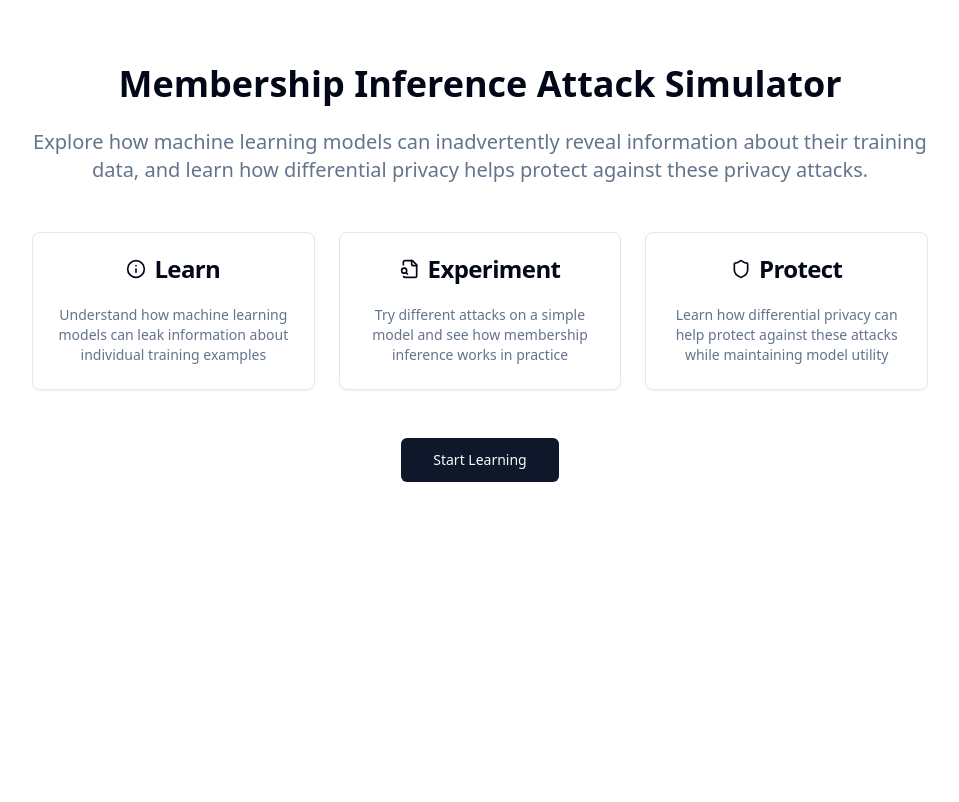
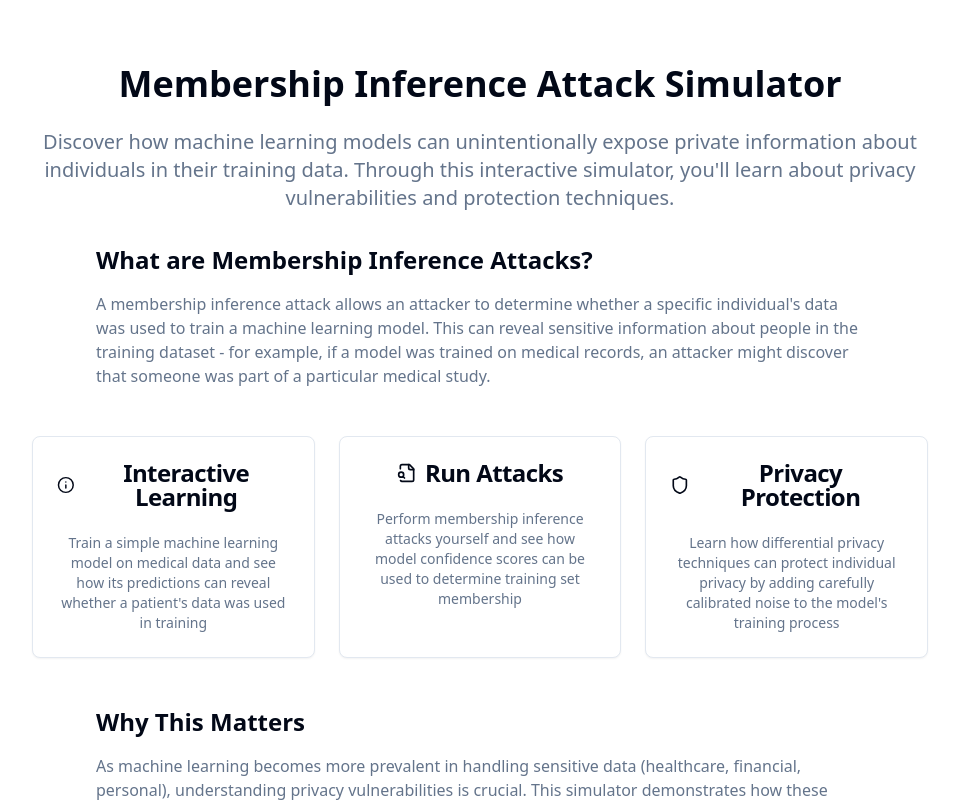
Before and after one commit to andrew-medrano/privacy-attack-explorer, a React (Vite) app: page / in a window 1280 px wide. Shown: the top 802 px of the page, without its empty margins (160-1119 px from the left). Built offline with nearby package versions, Linux system fonts and the light colour scheme.

Commit message:
Refine landing page content
Explain membership inference attacks and their implications.

```diff
--- a/src/pages/Landing.tsx
+++ b/src/pages/Landing.tsx
@@ -13,22 +13,28 @@ const Landing = () => {
       <div className="container mx-auto px-4 py-16">
         <div className="max-w-4xl mx-auto text-center">
           <h1 className="text-4xl font-bold mb-6">Membership Inference Attack Simulator</h1>
-          <p className="text-xl text-muted-foreground mb-12">
-            Explore how machine learning models can inadvertently reveal information about their training data,
-            and learn how differential privacy helps protect against these privacy attacks.
+          <p className="text-xl text-muted-foreground mb-8">
+            Discover how machine learning models can unintentionally expose private information about individuals in their training data. Through this interactive simulator, you'll learn about privacy vulnerabilities and protection techniques.
           </p>
+
+          <div className="max-w-3xl mx-auto mb-12 text-left space-y-4">
+            <h2 className="text-2xl font-semibold">What are Membership Inference Attacks?</h2>
+            <p className="text-muted-foreground">
+              A membership inference attack allows an attacker to determine whether a specific individual's data was used to train a machine learning model. This can reveal sensitive information about people in the training dataset - for example, if a model was trained on medical records, an attacker might discover that someone was part of a particular medical study.
+            </p>
+          </div>
 
           <div className="grid md:grid-cols-3 gap-6 mb-12">
             <Card>
               <CardHeader>
                 <CardTitle className="flex items-center justify-center gap-2">
                   <Info className="h-5 w-5" />
-                  Learn
+                  Interactive Learning
                 </CardTitle>
               </CardHeader>
               <CardContent>
                 <CardDescription>
-                  Understand how machine learning models can leak information about individual training examples
+                  Train a simple machine learning model on medical data and see how its predictions can reveal whether a patient's data was used in training
                 </CardDescription>
               </CardContent>
             </Card>
@@ -37,12 +43,12 @@ const Landing = () => {
               <CardHeader>
                 <CardTitle className="flex items-center justify-center gap-2">
                   <FileSearch className="h-5 w-5" />
-                  Experiment
+                  Run Attacks
                 </CardTitle>
               </CardHeader>
               <CardContent>
                 <CardDescription>
-                  Try different attacks on a simple model and see how membership inference works in practice
+                  Perform membership inference attacks yourself and see how model confidence scores can be used to determine training set membership
                 </CardDescription>
               </CardContent>
             </Card>
@@ -51,19 +57,26 @@ const Landing = () => {
               <CardHeader>
                 <CardTitle className="flex items-center justify-center gap-2">
                   <Shield className="h-5 w-5" />
-                  Protect
+                  Privacy Protection
                 </CardTitle>
               </CardHeader>
               <CardContent>
                 <CardDescription>
-                  Learn how differential privacy can help protect against these attacks while maintaining model utility
+                  Learn how differential privacy techniques can protect individual privacy by adding carefully calibrated noise to the model's training process
                 </CardDescription>
               </CardContent>
             </Card>
           </div>
 
+          <div className="max-w-3xl mx-auto mb-12 text-left space-y-4">
+            <h2 className="text-2xl font-semibold">Why This Matters</h2>
+            <p className="text-muted-foreground">
+              As machine learning becomes more prevalent in handling sensitive data (healthcare, financial, personal), understanding privacy vulnerabilities is crucial. This simulator demonstrates how these attacks work and how we can protect against them using differential privacy - a mathematical framework that provides strong privacy guarantees.
+            </p>
+          </div>
+
           <Button size="lg" onClick={() => navigate('/simulator')}>
-            Start Learning
+            Start Exploring
           </Button>
         </div>
       </div>
```
